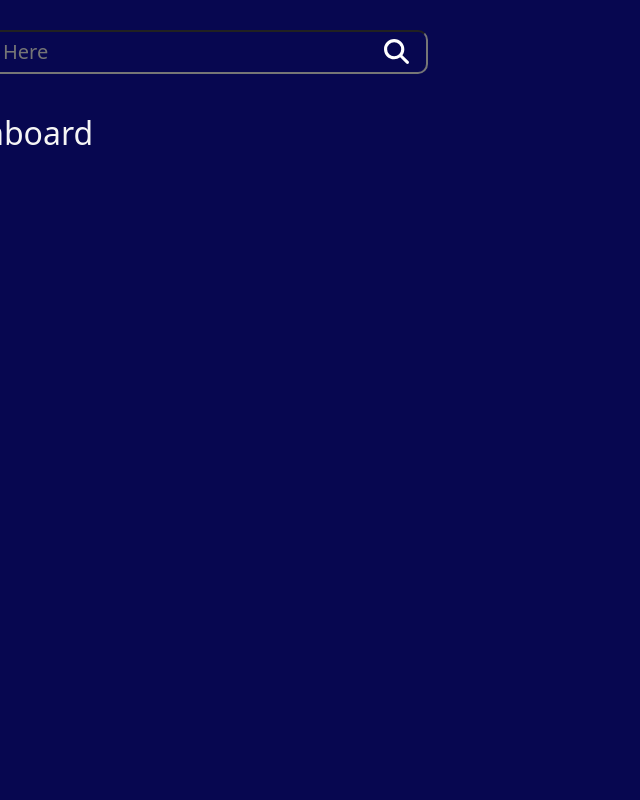
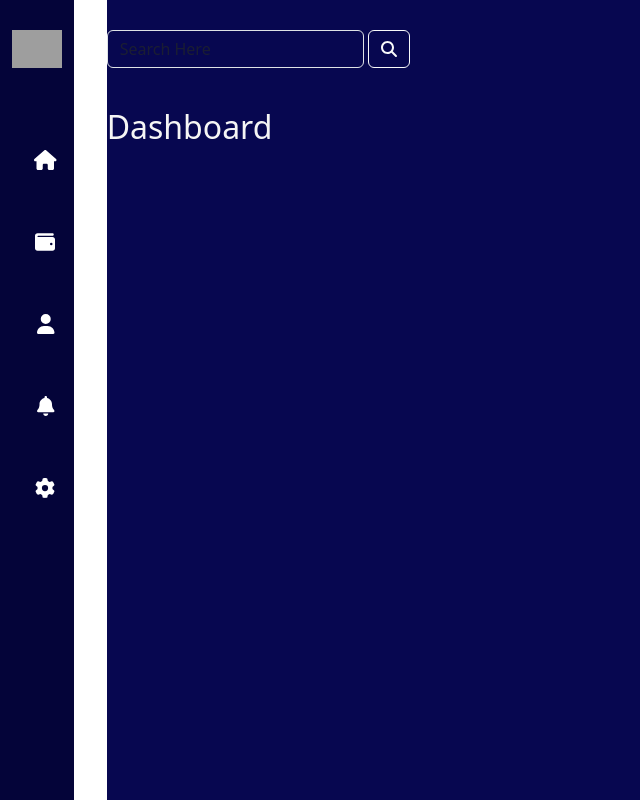
Before and after one commit to RISHABH-SONII/Wallet-Management, a React (Create React App) app in the folder ui/: page / in a window 1280 px wide. Shown: the whole page, without its empty margins (0-640 px from the left). Built offline with nearby package versions, Linux system fonts and the light colour scheme; grey boxes are pictures that could not be loaded.

Commit message:
Responsive Design Using BootStrap

```diff
--- a/ui/src/Pages/HomePage.jsx
+++ b/ui/src/Pages/HomePage.jsx
@@ -1,58 +1,119 @@
-import React from 'react'
+import React from 'react';
 import { FontAwesomeIcon } from '@fortawesome/react-fontawesome';
 import { faBarChart, faBell, faCog, faHome, faPersonBooth, faPersonRifle, faSearch, faUser, faWallet } from '@fortawesome/free-solid-svg-icons';
-import { faPerson } from '@fortawesome/free-solid-svg-icons/faPerson';
-import { faAffiliatetheme } from '@fortawesome/free-brands-svg-icons';
+import { Container, Row, Col, Form, InputGroup, Button } from 'react-bootstrap';
 import './HomePage.css';
 
 export default function HomePage() {
     return (
-        <div>
-
-            <div className="gridContainer">
-                <div className="menuBar">
-                    <img src='\ecash.png' style={{ marginTop: 20 }} width={50} />
-                    <ul>
-                        <li>
-                            <FontAwesomeIcon icon={faHome} size='lg' border transform="shrink-6" />
+        <Container fluid className="gridContainer p-0">
+            <Row>
+                <Col md="auto" className="menuBar">
+                    <img src='/ecash.png' style={{ marginTop: 20}} width={50} alt="Logo" />
+                    <ul className="list-unstyled">
+                        <li className="mb-5">
+                            <FontAwesomeIcon icon={faHome} size='lg' />
                         </li>
-                        <li>
-                            <FontAwesomeIcon icon={faWallet} size='lg' border transform="shrink-6" />
+                        <li className="mb-5">
+                            <FontAwesomeIcon icon={faWallet} size='lg' />
                         </li>
-                        <li>
-                            <FontAwesomeIcon icon={faUser} size='lg' border transform="shrink-6" />
+                        <li className="mb-5">
+                            <FontAwesomeIcon icon={faUser} size='lg' />
                         </li>
-                        <li>
-                            <FontAwesomeIcon icon={faBell} size='lg' border transform="shrink-6" />
+                        <li className="mb-5">
+                            <FontAwesomeIcon icon={faBell} size='lg' />
                         </li>
-                        <li>
-                            <FontAwesomeIcon icon={faCog} size='lg' border transform="shrink-6" />
+                        <li className="mb-5">
+                            <FontAwesomeIcon icon={faCog} size='lg' />
                         </li>
                     </ul>
-                </div>
+                </Col>
 
-                <div className="dashboardContainer">
-                    <div className="header">
+                <Col xs={20} md={11} className="dashboardContainer p-0">
+                    <div className="header d-flex justify-content-between align-items-left p-2.5">
                         <div className="header-left">
-                            <form className="searchGrid">
-                                <div className='col-1 '>
-                                    <input type="text" placeholder="Search Here" style={{ background: "transparent" }} />
-                                </div>
-                                <div className='col-2'>
+                            <Form className="searchGrid d-flex">
+                                <Form.Control
+                                    type="text"
+                                    placeholder="Search Here"
+                                    className="me-1"
+                                    style={{ background: "transparent", color: "#ccc", caretColor: "white" }}
+                                />
+                                <Button variant="outline-light" className="search-button">
                                     <FontAwesomeIcon icon={faSearch} />
-                                </div>
-                            </form>
+                                </Button>
+                            </Form>
                         </div>
                         <div className="header-right">
-
+                            {/* Add any right header content here */}
                         </div>
                     </div>
 
                     <div className="mainContent">
                         <h2>Dashboard</h2>
                     </div>
-                </div>
-            </div>
-        </div>
-    )
+                </Col>
+            </Row>
+        </Container>
+    );
 }
+
+
+// import React from 'react'
+// import { FontAwesomeIcon } from '@fortawesome/react-fontawesome';
+// import { faBarChart, faBell, faCog, faHome, faPersonBooth, faPersonRifle, faSearch, faUser, faWallet } from '@fortawesome/free-solid-svg-icons';
+// import { faPerson } from '@fortawesome/free-solid-svg-icons/faPerson';
+// import { faAffiliatetheme } from '@fortawesome/free-brands-svg-icons';
+// import './HomePage.css';
+
+// export default function HomePage() {
+//     return (
+//         <div>
+
+//             <div className="gridContainer">
+//                 <div className="menuBar">
+//                     <img src='\ecash.png' style={{ marginTop: 20 }} width={50} />
+//                     <ul>
+//                         <li>
+//                             <FontAwesomeIcon icon={faHome} size='lg' border transform="shrink-6" />
+//                         </li>
+//                         <li>
+//                             <FontAwesomeIcon icon={faWallet} size='lg' border transform="shrink-6" />
+//                         </li>
+//                         <li>
+//                             <FontAwesomeIcon icon={faUser} size='lg' border transform="shrink-6" />
+//                         </li>
+//                         <li>
+//                             <FontAwesomeIcon icon={faBell} size='lg' border transform="shrink-6" />
+//                         </li>
+//                         <li>
+//                             <FontAwesomeIcon icon={faCog} size='lg' border transform="shrink-6" />
+//                         </li>
+//                     </ul>
+//                 </div>
+
+//                 <div className="dashboardContainer">
+//                     <div className="header">
+//                         <div className="header-left">
+//                             <form className="searchGrid">
+//                                 <div className='col-1 '>
+//                                     <input type="text" placeholder="Search Here" style={{ background: "transparent" }} />
+//                                 </div>
+//                                 <div className='col-2'>
+//                                     <FontAwesomeIcon icon={faSearch} />
+//                                 </div>
+//                             </form>
+//                         </div>
+//                         <div className="header-right">
+
+//                         </div>
+//                     </div>
+
+//                     <div className="mainContent">
+//                         <h2>Dashboard</h2>
+//                     </div>
+//                 </div>
+//             </div>
+//         </div>
+//     )
+// }
```
